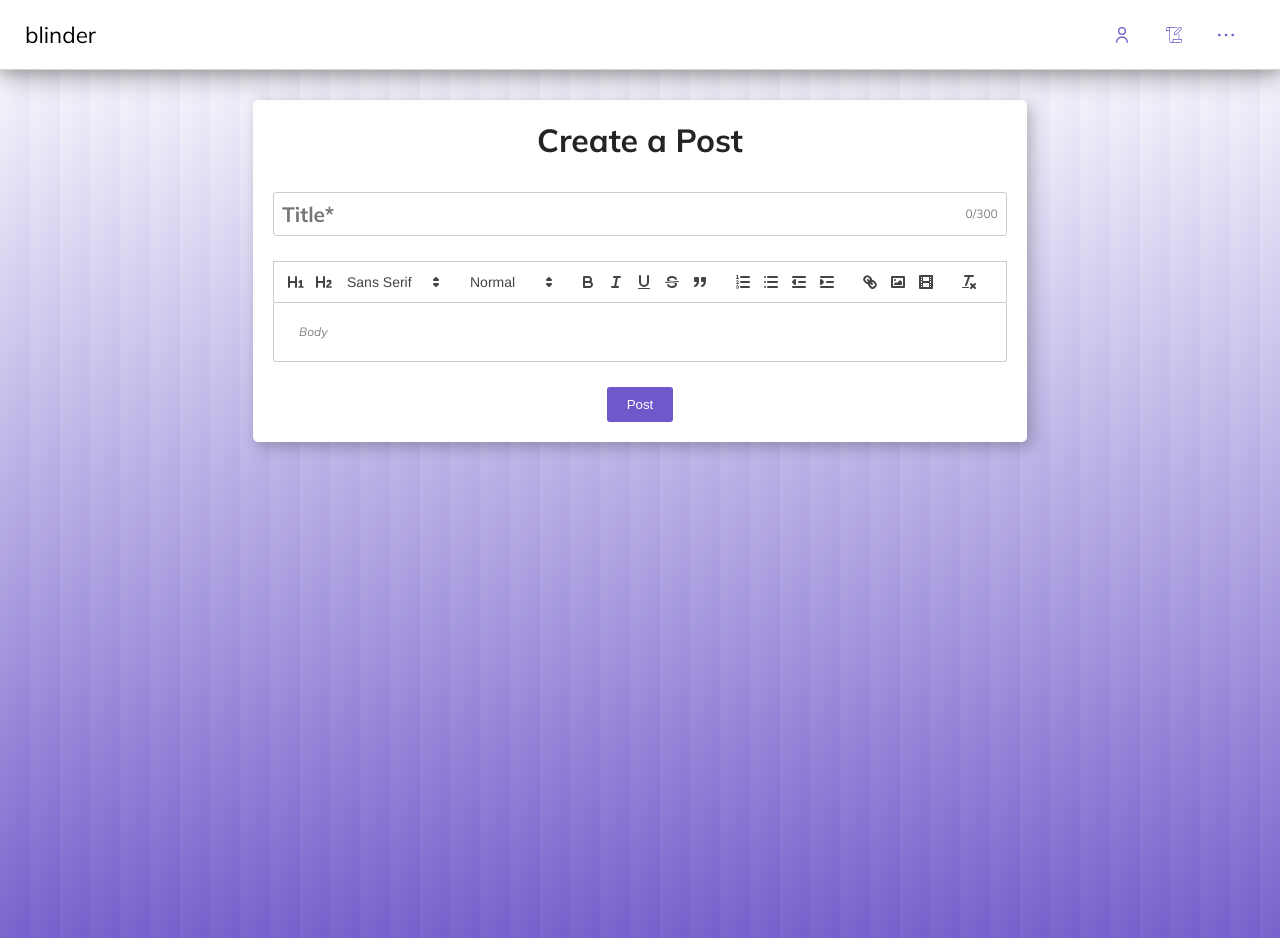
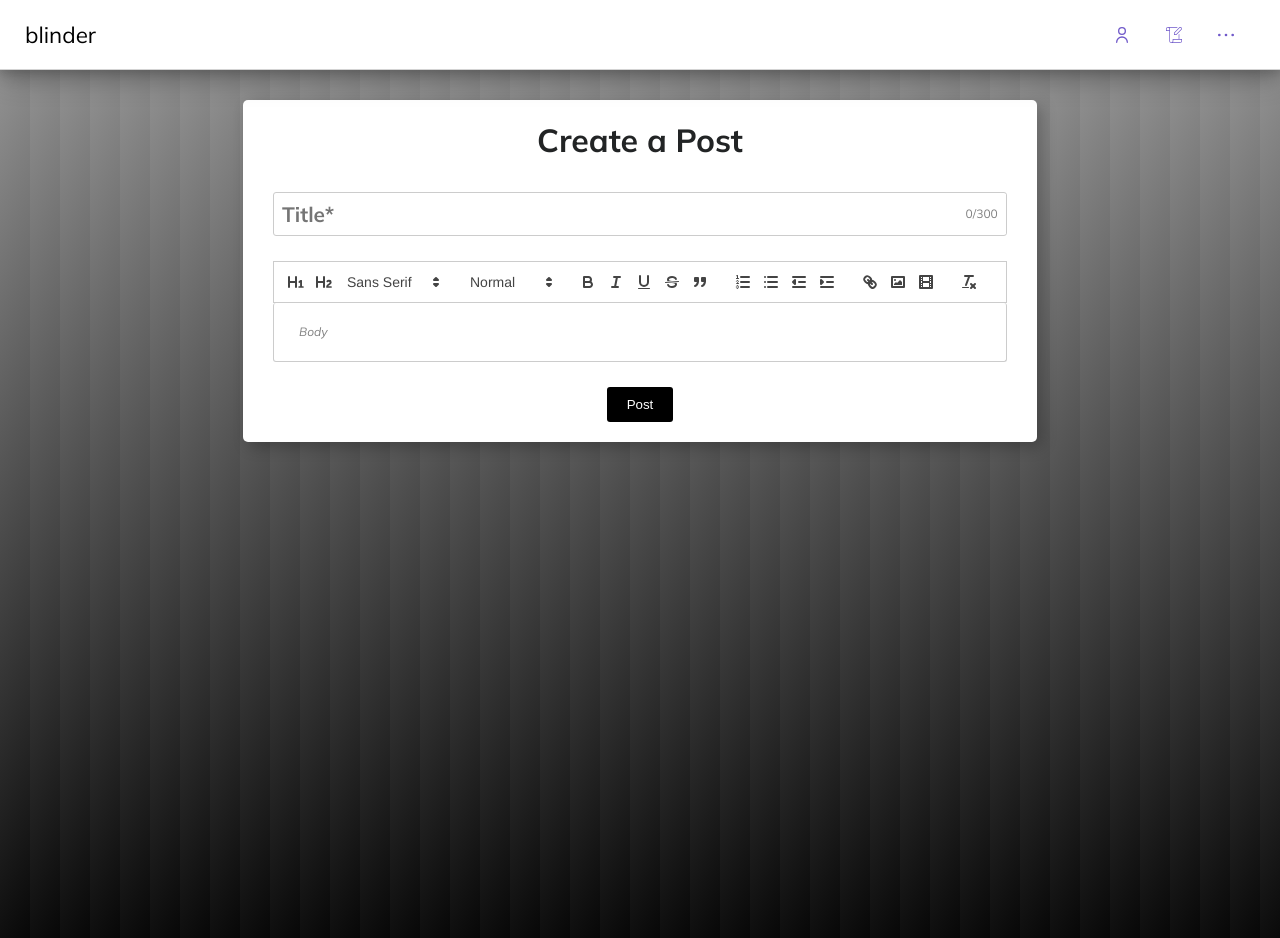
Before and after one commit to choco-dan/gvpBlind, a React (Vite) app in the folder frontend/: page /CreatePost in a window 1280 px wide. Shown: the top 938 px of the page. Built offline with nearby package versions, Linux system fonts and the light colour scheme; a web font is replaced by a local one.

Commit message:
profile page routed

```diff
--- a/frontend/src/UserProfile/profilepage.module.css
+++ b/frontend/src/UserProfile/profilepage.module.css
@@ -3,12 +3,14 @@
     flex-direction: column;
     margin-left:40px;
     margin-right:30px;
-    box-shadow:5px 5px 5px hsla(30, 0%,45%);
+    box-shadow:5px 5px 5px hsla(80, 0%,30%);
     border:1px solid #d3d3d3;
     padding:20px;
     justify-content: center;
     align-items: center;
     margin-top:90px;
+
+
     background-color: white;
 }
 .container{
@@ -16,6 +18,10 @@
     flex-direction: column;
     width:100vw;
     height:120vh;
-    background:linear-gradient(120deg, #6f58c9, white);
+    background-color: black;
+    backdrop-filter: blur(20px);
+    background-image: linear-gradient(120deg,
+                                        rgba(255, 255, 255, 0.6),
+                                        hsla(0, 0%, 2%, 0.1));
     background-size:30px;
 }
--- a/frontend/src/postPage/postPage.css
+++ b/frontend/src/postPage/postPage.css
@@ -5,8 +5,12 @@
   width:100vw;
   align-items:flex-start;
   justify-content: center;
-  background:linear-gradient(120deg, white, #6f58c9);
-  background-size: 30px;
+  background-color: black;
+  backdrop-filter: blur(20px);
+  background-image: linear-gradient(120deg,
+                                      rgba(255, 255, 255, 0.6),
+                                      hsla(0, 0%, 2%, 0.1));
+  background-size:30px;
   overflow:hidden;
 }
 .create-post-container h2{
@@ -18,8 +22,8 @@
 .create-post-container {
     margin-top:80px;
     margin-right:30px;
-    max-width: 1000px;
-    padding: 20px;
+    max-width: 1100px;
+    padding: 20px 30px;
     border-radius: 5px;
     display:flex;
     background-color: white;
@@ -64,14 +68,15 @@
     border: none;
     border-radius: 3px;
     cursor: pointer;
-    background-color:#6f58c9;
-    color: white;
+
+    background-color: black;
+    color:white;
     transition:transform 0.15s ease-in;
   }
   .post-btn:hover {
     background-color: white;
-    color:black;
-    border:1px solid black;
+    color: #6f58c9;
+    border:1px solid #6f58c9;
     transform:scale(1.1,1.1);
   }
   .post-btn:active {
```
